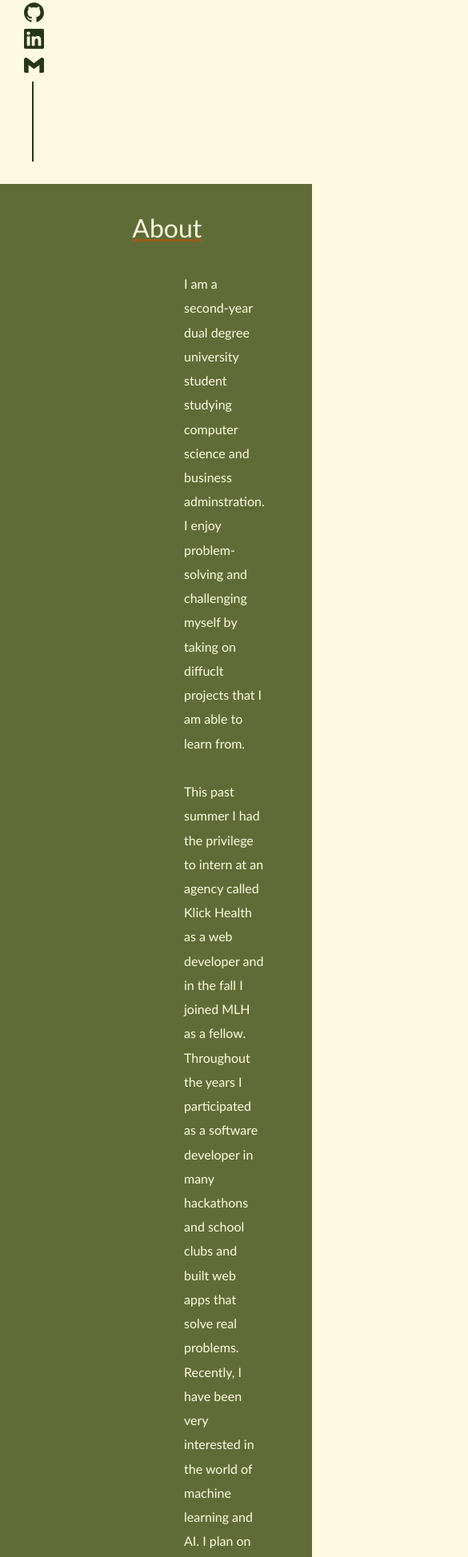
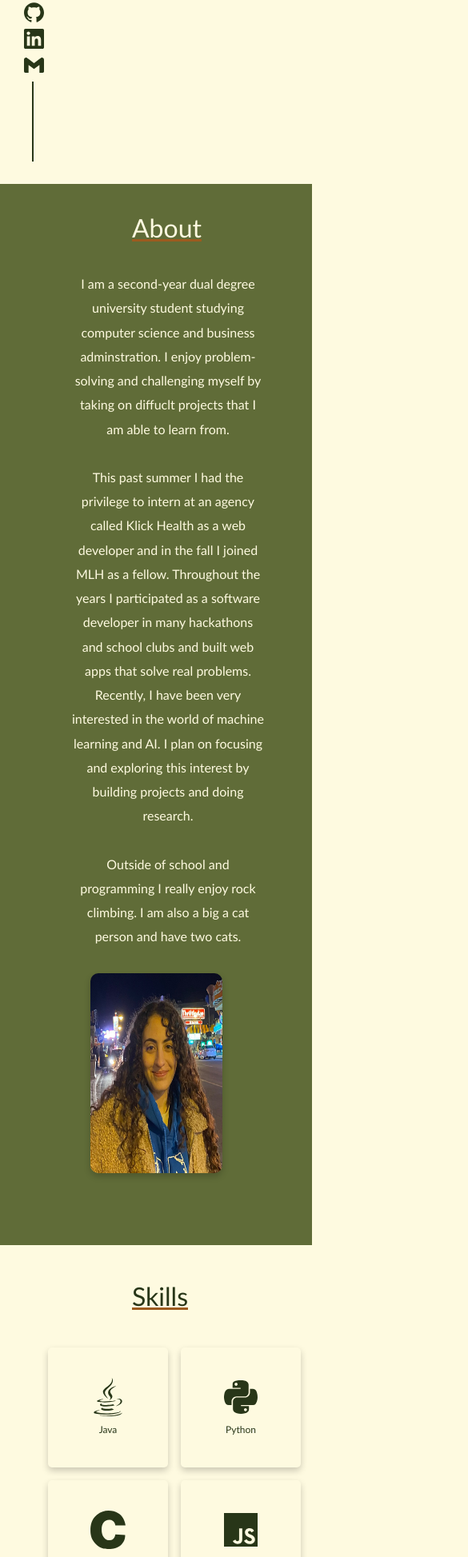
Before and after one commit to norachams/personal-Website, a Next.js app: page / in a window 390 px wide. Shown: the part 672-2619 px from the top of the page at 80% size, 585 px wide, since content can reach past the window. Built offline with nearby package versions, Linux system fonts and the light colour scheme.

Commit message:
work and skills responsive

```diff
--- a/styles/globals.css
+++ b/styles/globals.css
@@ -46,9 +46,6 @@
   margin: auto;
   line-height: 0.8cm;
   color: #606c38;
-
-
-
 }
 
 .banner-name {
@@ -159,6 +156,8 @@
 }
 
 
+
+
 /*SKILLS*/
 
 .skills-section  {
@@ -234,17 +233,6 @@ padding: 30px;
 background-color: transparent;
 }
 
-@media (max-width: 768px) {
-  .skill-box {
-    width: 25%;
-  }
-}
-
-@media (max-width: 576px) {
-  .skill-box {
-    width: 33.33%;
-  }
-}
 
 
 /*WORK*/
@@ -261,7 +249,6 @@ color:#fefae0;
   text-decoration-color: #9c5b1f;
   background-color: transparent;
   margin: auto;
-
   font-size: xx-large;
   padding: 10px;
 }
@@ -283,8 +270,6 @@ color:#fefae0;
   margin-left: 170px;
   padding: 30px;
   transition: background-color 0.2s;
-
-
 }
 
 .tab-titles button {
@@ -322,7 +307,6 @@ color:#fefae0;
   text-decoration: underline;
   text-decoration-color: #9c5b1f;
   text-decoration-thickness: 3px;
-
   transition: background-color 0.2s;
   font-weight: bolder;
 }
@@ -491,10 +475,6 @@ color:#fefae0;
         }
       }
 
-
-
-
-
   .linkgit{
     float: right;
     color: #283618;
@@ -570,9 +550,6 @@ color:#fefae0;
     width: 10%;
     text-align: center; /* centers the button within its parent element */
     left: 25px;
-
-
-
   }
 
 
@@ -869,6 +846,7 @@ color:#fefae0;
   left: -8px;
   background-color: #000;
 }
+
 /*////////////////////////////////////////////////////////////////////////////////////////////////////////////*/
 
 /*SMALLER WINDOWN*/
@@ -896,6 +874,70 @@ color:#fefae0;
   }
 }
 
+/*ABOUT ME*/
+
+.about-me-text-and-image {
+  display: flex;
+  flex-direction: row; /* default value for larger screens */
+}
+  /* Add media queries to adjust layout at different window sizes */
+  @media (max-width: 1100px) {
+    .about-me-text-and-image {
+    flex-direction: column; /* change to column for smaller screens */
+    align-items: center;
+  }
+}
+
+
+@media (max-width: 908px) {
+
+  .about-me-text {
+    top: 80%;
+    margin-left: 30px;
+    text-align: center;
+
+  }
+}
+
+
+/*COFFEE GIF*/
+
+@media only screen and (max-width: 1100px) {
+  /* Add your styles here */
+  .container {
+    /* Make the width and height of the container smaller */
+    /* Change the position of the container to be below the banner text */
+    position: relative;
+    top: auto;
+    left: auto;
+    margin-top: 20px;
+
+  }
+}
+
+/*SOCIALS*/
+@media (max-width: 868px) {
+  .social-icons::after {
+    content: "";
+    position: absolute;
+    height: 100px;
+    width: 2px;
+    background-color: #283618;
+    margin-left: 10px;
+  }
+    .social-icon a {
+      display: block;
+      height: 25px;
+      background-size: cover;
+      background-color: transparent;
+    }
+
+    .social-icons {
+      top: 80%;
+      margin-left: 30px;
+
+    }
+}
 
 /*////////////////////////////////////////////////////////////////////////////////////////////////////////////*/
 
@@ -926,49 +968,56 @@ color:#fefae0;
   }
 }
 
-/*COFFEE GIF*/
 
-@media only screen and (max-width: 1100px) {
-  /* Add your styles here */
-  .container {
-    /* Make the width and height of the container smaller */
-    /* Change the position of the container to be below the banner text */
-    position: relative;
-    top: auto;
-    left: auto;
-    margin-top: 20px;
+/*SKILLS*/
 
+
+@media (max-width: 950px) {
+  .skills-container {
+    grid-template-columns: repeat(3, 1fr);
+  }
+  .skill-box {
+    width: 150px;
+    height: 150px;
+    font-size: 12px;
+  }
+}
+
+@media (max-width: 700px) {
+  .skills-container {
+    grid-template-columns: repeat(2, 1fr);
+  }
+  .skill-box {
+    width: 150px;
+    height: 150px;
+    font-size: 12px;
+  }
+}
+
+@media (max-width: 320px) {
+  .skills-container {
+    grid-template-columns: repeat(1, 1fr);
+  }
+  .skill-box {
+    width: 100px;
+    height: 100px;
+    font-size: 12px;
   }
 }
 
 
+@media (max-width: 768px) {
+  .tab-system {
+    flex-direction: column;
+  }
+}
 
-/*SOCIALS*/
 @media (max-width: 768px) {
-  .social-icons::after {
-    content: "";
-    position: absolute;
-    height: 100px;
-    width: 2px;
-    background-color: #283618;
-    margin-left: 10px;
-  }
-    .social-icon a {
-      display: block;
-      height: 25px;
-      background-size: cover;
-      background-color: transparent;
-
-
+    .tab-titles {
+      margin: 0;
+      padding: 0;
+      display: flex;
+      flex-direction: row;
 
     }
-
-    .social-icons {
-      top: 80%;
-
-      margin-left: 30px;
-
-    }
-
-
 }
```
